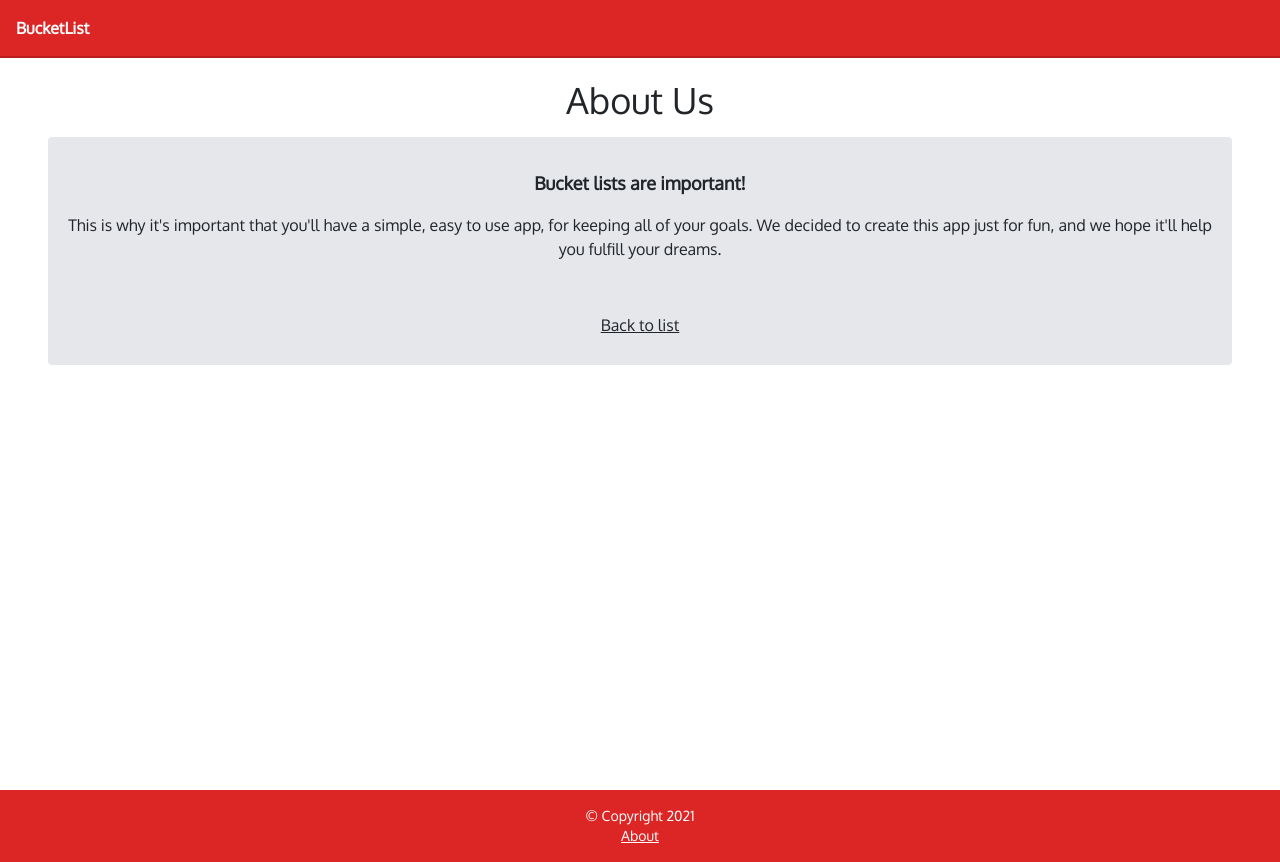
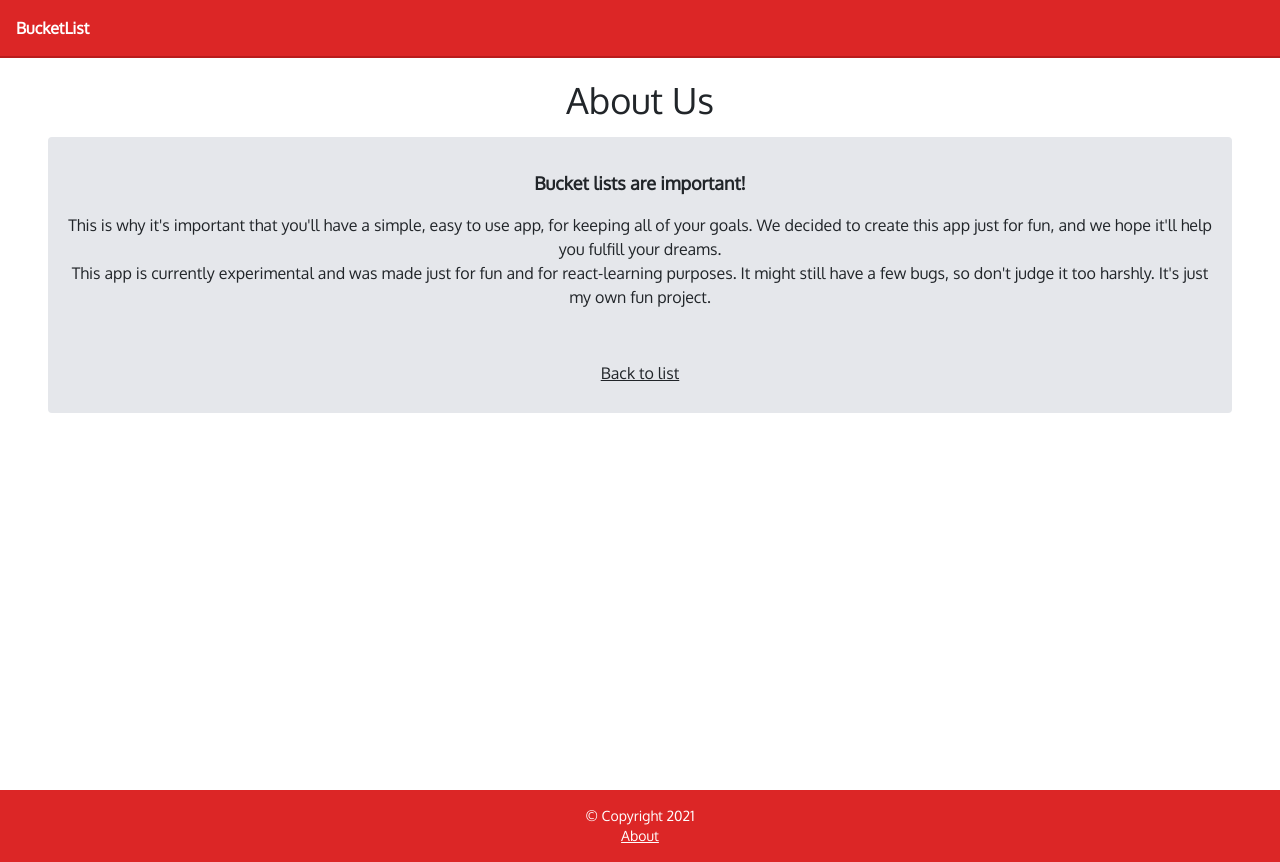
Before and after one commit to MillieSchmidt/reactbucketlist, a React (Create React App) app: page /about in a window 1280 px wide. Built offline with nearby package versions, Linux system fonts and the light colour scheme; data requests are answered from the project's data file.

Commit message:
added a second paragraph to the about page

```diff
--- a/src/views/About.js
+++ b/src/views/About.js
@@ -12,6 +12,9 @@ function About() {
                 <p className="w-full">This is why it's important that you'll have a simple, easy to use app, for keeping all
                     of your goals. We decided to create this app just for fun, and we hope it'll help you fulfill your dreams.
                 </p>
+                <p className="w-full">This app is currently experimental and was made just for fun and for react-learning purposes.
+                    It might still have a few bugs, so don't judge it too harshly. It's just my own fun project.
+                </p>
                 <Link exact to="/" className="cursor-pointer underline my-2 py-1 px-3 rounded hover:no-underline hover:text-black mt-5">
                     Back to list
                 </Link>
```
